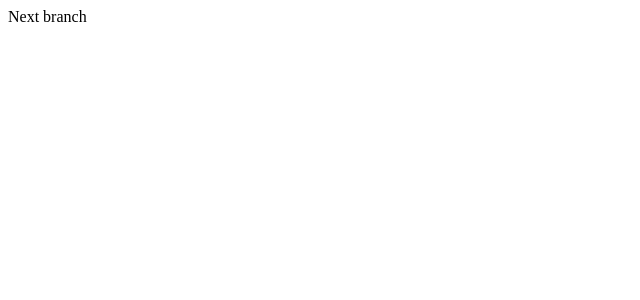
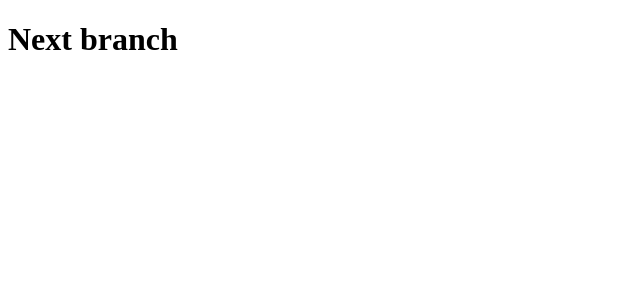
Before and after one commit to imbaker/ianbaker.me, a Next.js app: page / in a window 1280 px wide. Shown: the top 300 px of the page, without its empty margins (0-640 px from the left). Built offline with nearby package versions, Linux system fonts and the light colour scheme.

Commit message:
Modified to use <h1> tag

```diff
--- a/pages/index.js
+++ b/pages/index.js
@@ -1 +1 @@
-export default() => <div>Next branch</div>
+export default() => <h1>Next branch</h1>
```
